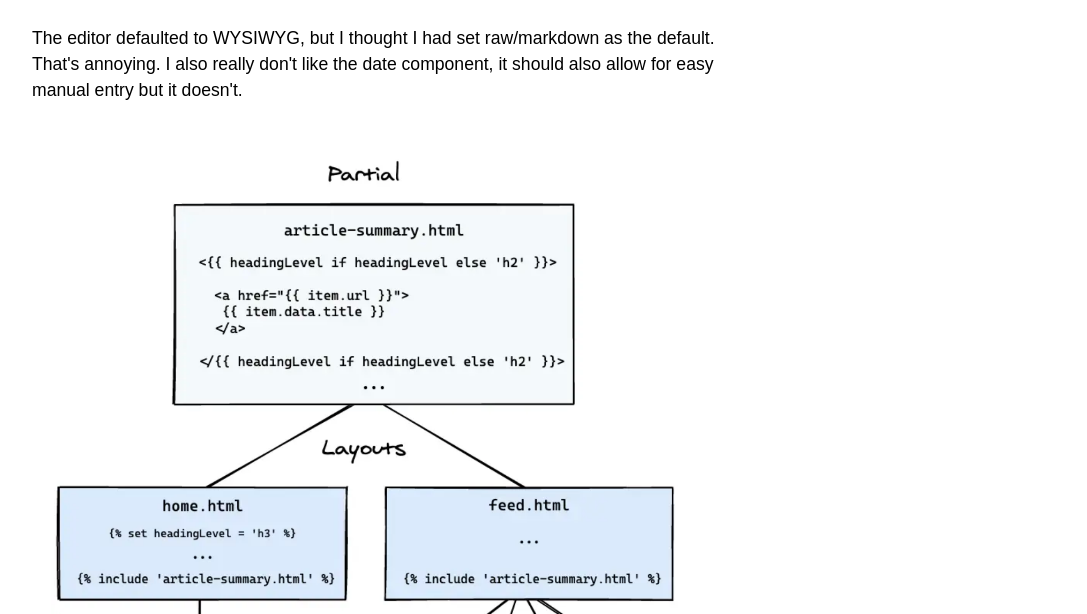
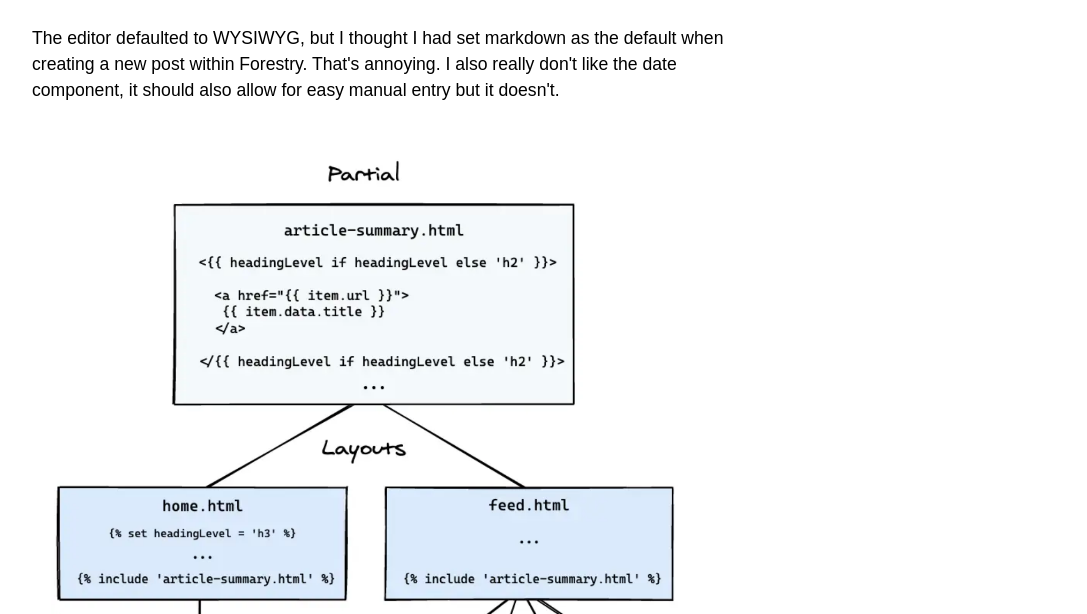
Before and after one commit to superterrific/cms-test, an Eleventy site: page src/posts/creating-a-new-post.md in a window 1280 px wide. Shown: the part 186-800 px from the top of the page, without its empty margins (88-1175 px from the left). Built offline with nearby package versions, Linux system fonts and the light colour scheme; Eleventy itself is replaced by a stand-in of ours; files that its build step writes are made by us from their sources.

Commit message:
Update from Forestry.io Dana Byerly updated src/posts/creating-a-new-post.md

```diff
--- a/src/posts/creating-a-new-post.md
+++ b/src/posts/creating-a-new-post.md
@@ -5,7 +5,7 @@ tags:
 - cms
 
 ---
-The editor defaulted to WYSIWYG, but I thought I had set raw/markdown as the default. That's annoying. I also really don't like the date component, it should also allow for easy manual entry but it doesn't.
+The editor defaulted to WYSIWYG, but I thought I had set markdown as the default when creating a new post within Forestry. That's annoying. I also really don't like the date component, it should also allow for easy manual entry but it doesn't.
 
 ![A diagram showing how something works.](/uploads/diagram.png)
 
```
